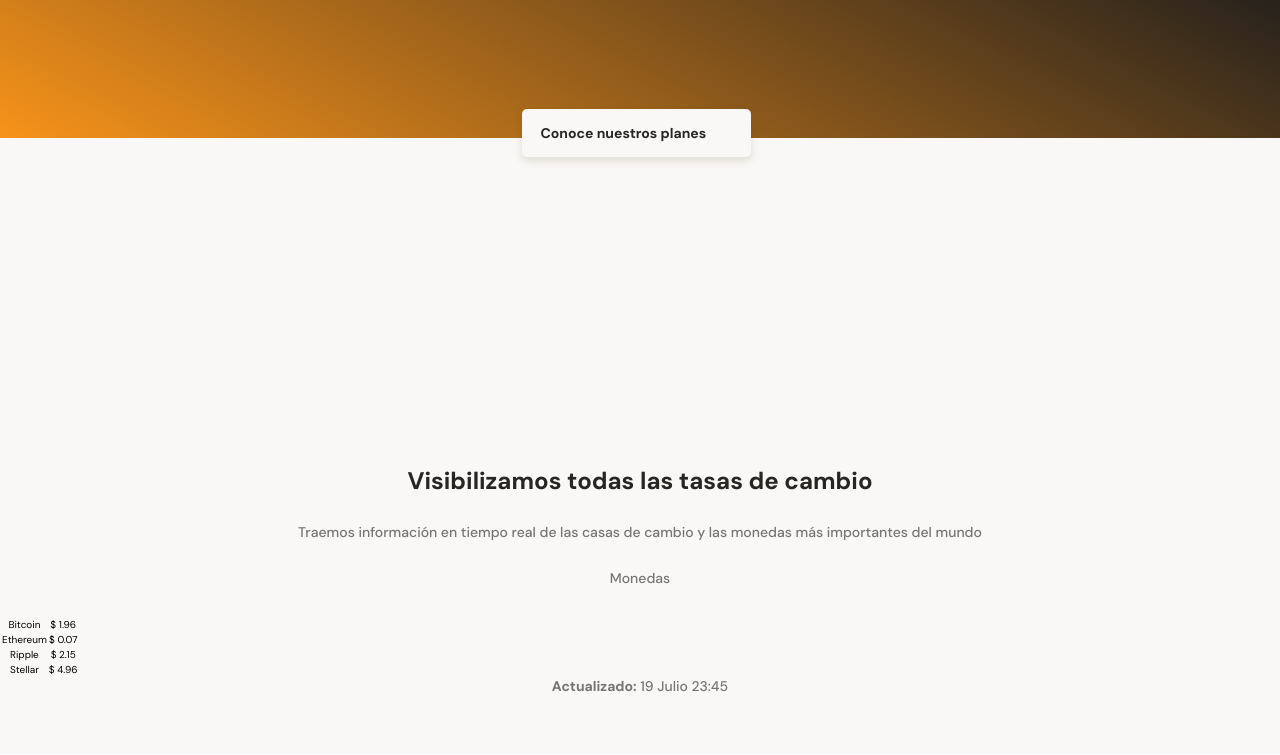
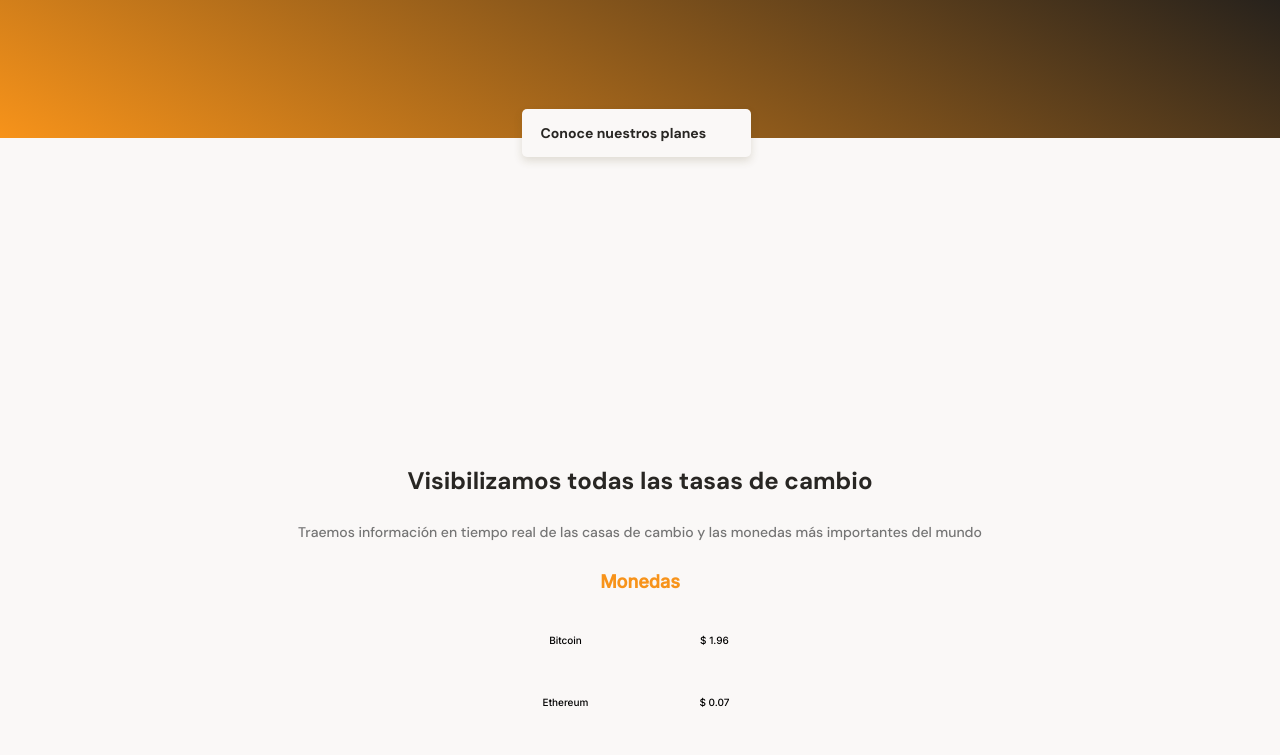
Before and after one commit to sergiojc90/Bata-Bit, a plain HTML site: page index.html in a window 1280 px wide. Shown: the part 196-951 px from the top of the page. Drawn offline with Linux system fonts and the light colour scheme.

Commit message:
Agregando estilos de la table de currencies

```diff
--- a/css/styles.css
+++ b/css/styles.css
@@ -148,3 +148,37 @@ main{
     line-height: 1.6rem;
     color: #757575;
 }
+
+.main-currency-table{
+    width: 70%;
+    min-width: 235px;
+    max-width: 500px;
+    height: 360px;
+    margin: 0 auto;
+    font-family: "Inter", sans-serif;
+}
+
+.main-currency-table .currency-table--title{
+    margin-bottom: 15px;
+    font-size: 1.8rem;
+    font-weight: bold;
+    line-height: 2.3rem;
+    color: var(--bitcoin-orange);
+}
+
+.currency-table--container{
+    width: 90%;
+    min-width: 230px;
+    max-width: 300px;
+    height: 250px;
+    margin: 0 auto;
+}
+
+.currency-table--container table{
+    width: 100%;
+    height: 100%;
+}
+
+.currency-table--container td{
+    width: 50%;
+}
```
